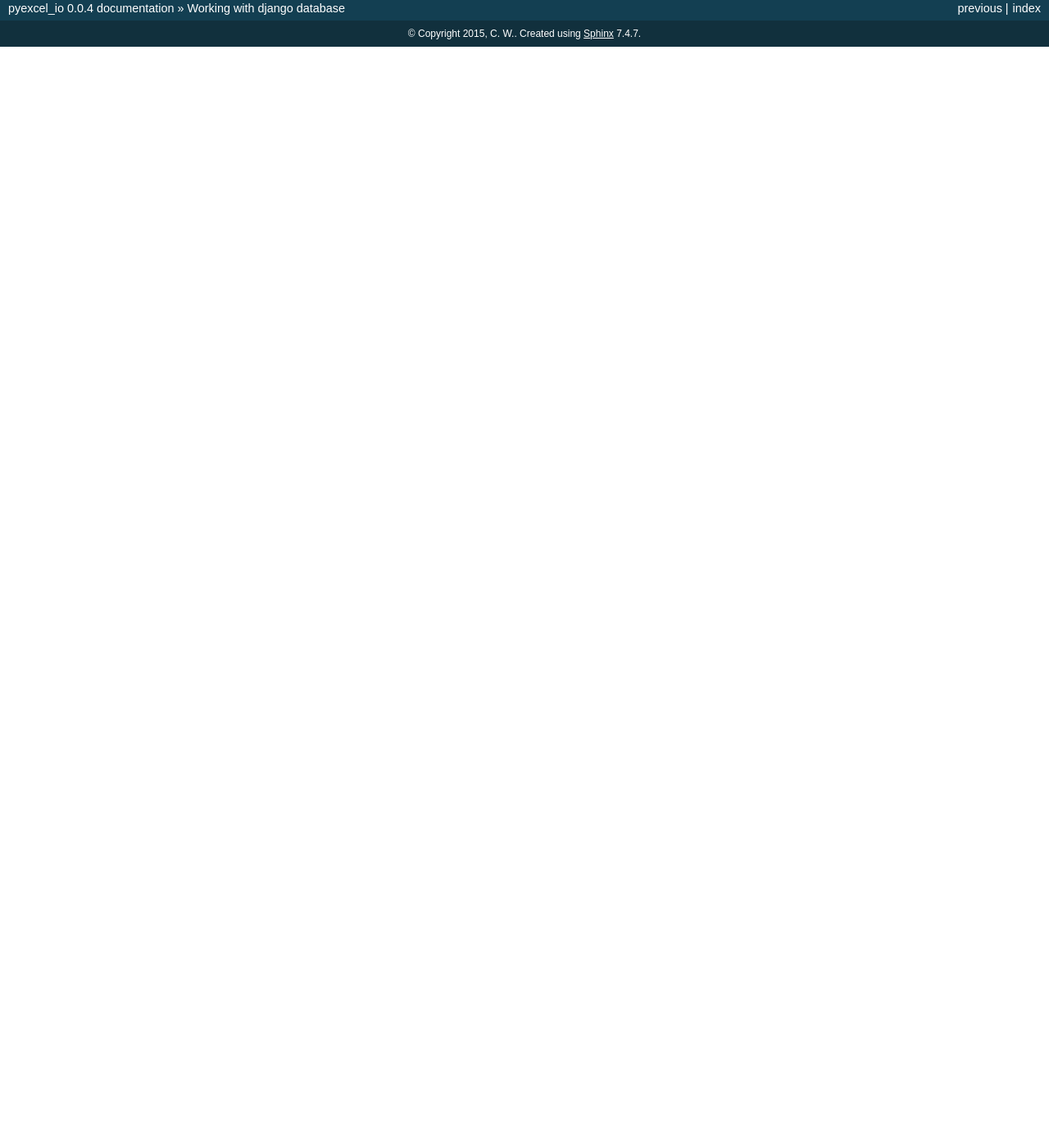
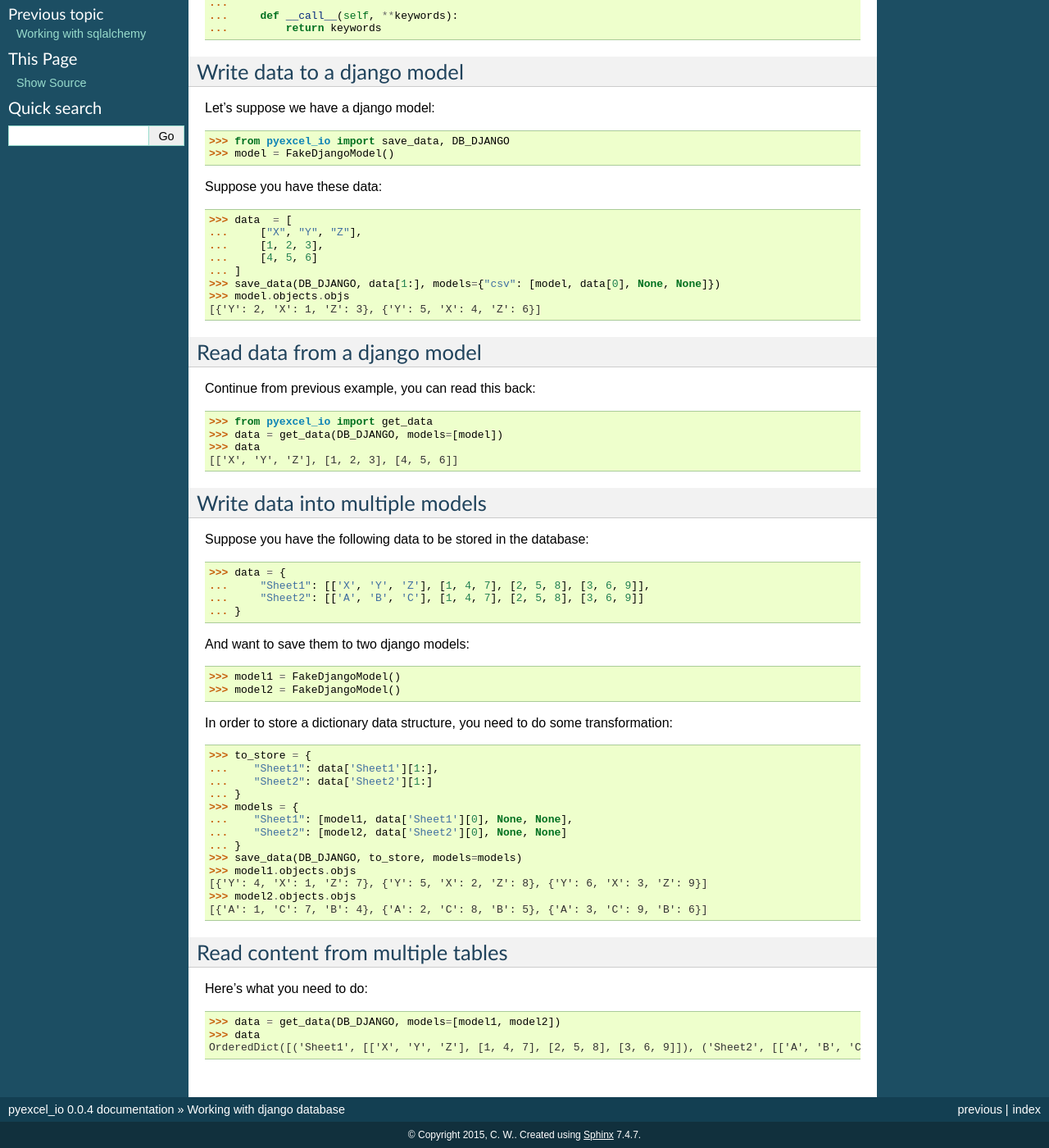
Before and after one commit to pyexcel/pyexcel-io, a Sphinx documentation site: the page built from doc/source/django.rst, in a window 1280 px wide and 1400 px high, scrolled down 222 px. Shown: the whole window at 82% size. Built offline with Sphinx 7.4.7, drawn with Linux system fonts in a browser that asks for light colours; before the commit the page ends 900 px from its top, so only the background shows below that; some of the changed text lies outside the part shown.

Commit message:
document django book

```diff
--- a/doc/source/django.rst
+++ b/doc/source/django.rst
@@ -1,2 +1,130 @@
 Working with django database
 ================================================================================
+
+.. testcode::
+   :hide:
+
+    >>> class Attributable:
+    ...     def __init__(self, adict):
+    ...         self.mydict = adict
+    ...
+    ...     def __getattr__(self, field):
+    ...         return self.mydict[field]
+    ...
+    >>> class Objects:
+    ...     def __init__(self):
+    ...         self.objs = None
+    ...
+    ...     def bulk_create(self, objs, batch_size):
+    ...         self.objs = objs
+    ...         self.batch_size = batch_size
+    ...
+    ...     def all(self):
+    ...         return [Attributable(o) for o in self.objs]
+    ...
+    >>> class Field:
+    ...     def __init__(self, name):
+    ...         self.attname = name
+    ...
+    >>> class Meta:
+    ...     def __init__(self):
+    ...         self.model_name = "test"
+    ...         self.concrete_fields = []
+    ...
+    ...     def update(self, data):
+    ...         for f in data:
+    ...             self.concrete_fields.append(Field(f))
+
+This section shows the way to to write and read from django database. Becuase it
+is "heavy"" to include a django site here to show you. A mocked django model is
+used here to demonstate it::
+
+    >>> class FakeDjangoModel:
+    ...     def __init__(self):
+    ...         self.objects = Objects()
+    ...         self._meta = Meta()
+    ...
+    ...     def __call__(self, **keywords):
+    ...         return keywords
+
+Write data to a django model
+--------------------------------------------------------------------------------
+
+Let's suppose we have a django model:
+
+    >>> from pyexcel_io import save_data, DB_DJANGO
+    >>> model = FakeDjangoModel()
+
+Suppose you have these data::
+
+    >>> data  = [
+    ...     ["X", "Y", "Z"],
+    ...     [1, 2, 3],
+    ...     [4, 5, 6]
+    ... ]
+    >>> save_data(DB_DJANGO, data[1:], models={"csv": [model, data[0], None, None]})
+    >>> model.objects.objs
+    [{'Y': 2, 'X': 1, 'Z': 3}, {'Y': 5, 'X': 4, 'Z': 6}]
+
+Read data from a django model
+--------------------------------------------------------------------------------
+
+.. testcode::
+   :hide:
+
+   >>> model._meta.update(["X", "Y", "Z"])
+
+Continue from previous example, you can read this back::
+
+   >>> from pyexcel_io import get_data
+   >>> data = get_data(DB_DJANGO, models=[model])
+   >>> data
+   [['X', 'Y', 'Z'], [1, 2, 3], [4, 5, 6]]
+
+Write data into multiple models
+--------------------------------------------------------------------------------
+
+Suppose you have the following data to be stored in the database:
+
+    >>> data = {
+    ...     "Sheet1": [['X', 'Y', 'Z'], [1, 4, 7], [2, 5, 8], [3, 6, 9]],
+    ...     "Sheet2": [['A', 'B', 'C'], [1, 4, 7], [2, 5, 8], [3, 6, 9]]
+    ... }
+
+And want to save them to two django models:
+
+    >>> model1 = FakeDjangoModel()
+    >>> model2 = FakeDjangoModel()
+
+In order to store a dictionary data structure, you need to do some transformation::
+
+    >>> to_store = {
+    ...    "Sheet1": data['Sheet1'][1:],
+    ...    "Sheet2": data['Sheet2'][1:]
+    ... }
+    >>> models = {
+    ...    "Sheet1": [model1, data['Sheet1'][0], None, None],
+    ...    "Sheet2": [model2, data['Sheet2'][0], None, None]
+    ... }
+    >>> save_data(DB_DJANGO, to_store, models=models)
+    >>> model1.objects.objs
+    [{'Y': 4, 'X': 1, 'Z': 7}, {'Y': 5, 'X': 2, 'Z': 8}, {'Y': 6, 'X': 3, 'Z': 9}]
+    >>> model2.objects.objs
+    [{'A': 1, 'C': 7, 'B': 4}, {'A': 2, 'C': 8, 'B': 5}, {'A': 3, 'C': 9, 'B': 6}]
+
+.. testcode:
+   :hide:
+
+   >>> model1._meta.model_name = "Sheet1"
+   >>> model2._meta.model_name = "Sheet2"
+   >>> model1._meta.update(["X", "Y", "Z"])
+   >>> model2._meta.update(["A", "B", "C"])
+
+Read content from multiple tables
+--------------------------------------------------------------------------------
+
+Here's what you need to do:
+
+    >>> data = get_data(DB_DJANGO, models=[model1, model2])
+    >>> data
+    OrderedDict([('Sheet1', [['X', 'Y', 'Z'], [1, 4, 7], [2, 5, 8], [3, 6, 9]]), ('Sheet2', [['A', 'B', 'C'], [1, 4, 7], [2, 5, 8], [3, 6, 9]])])
```
